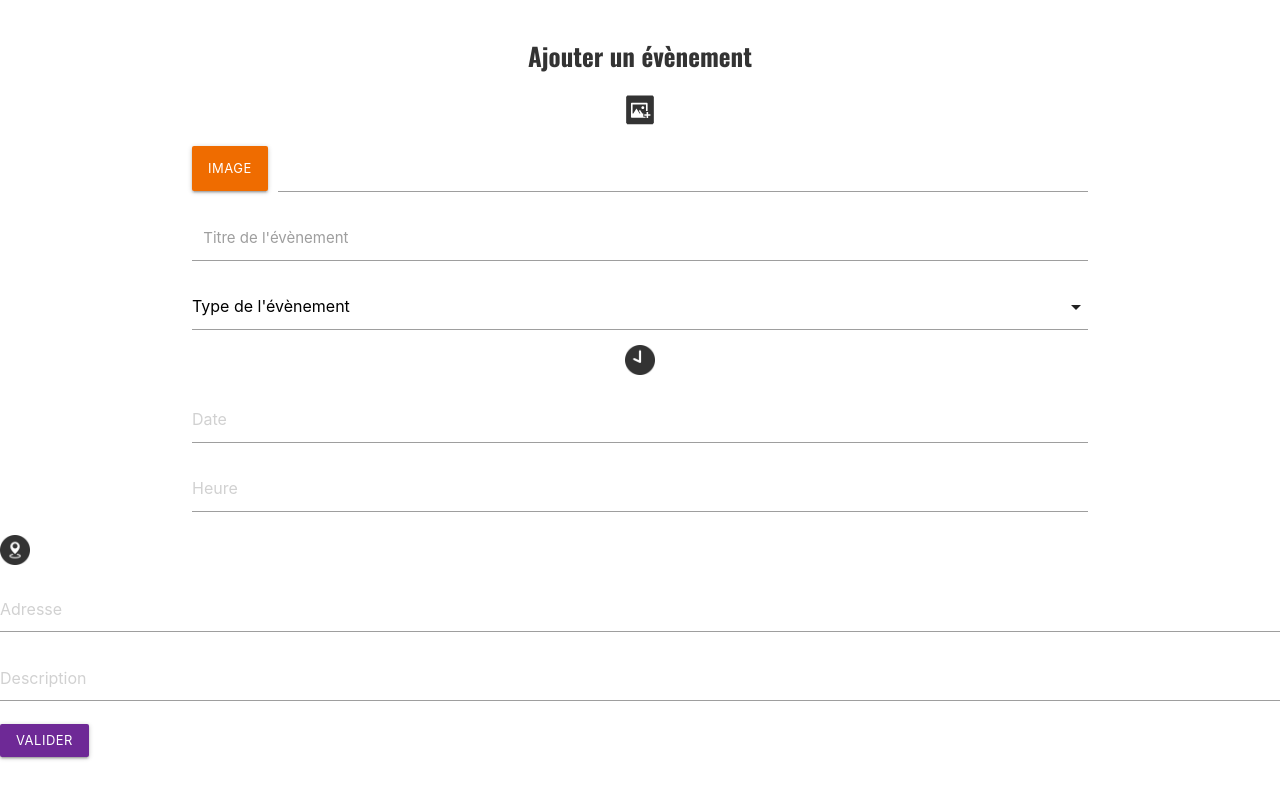
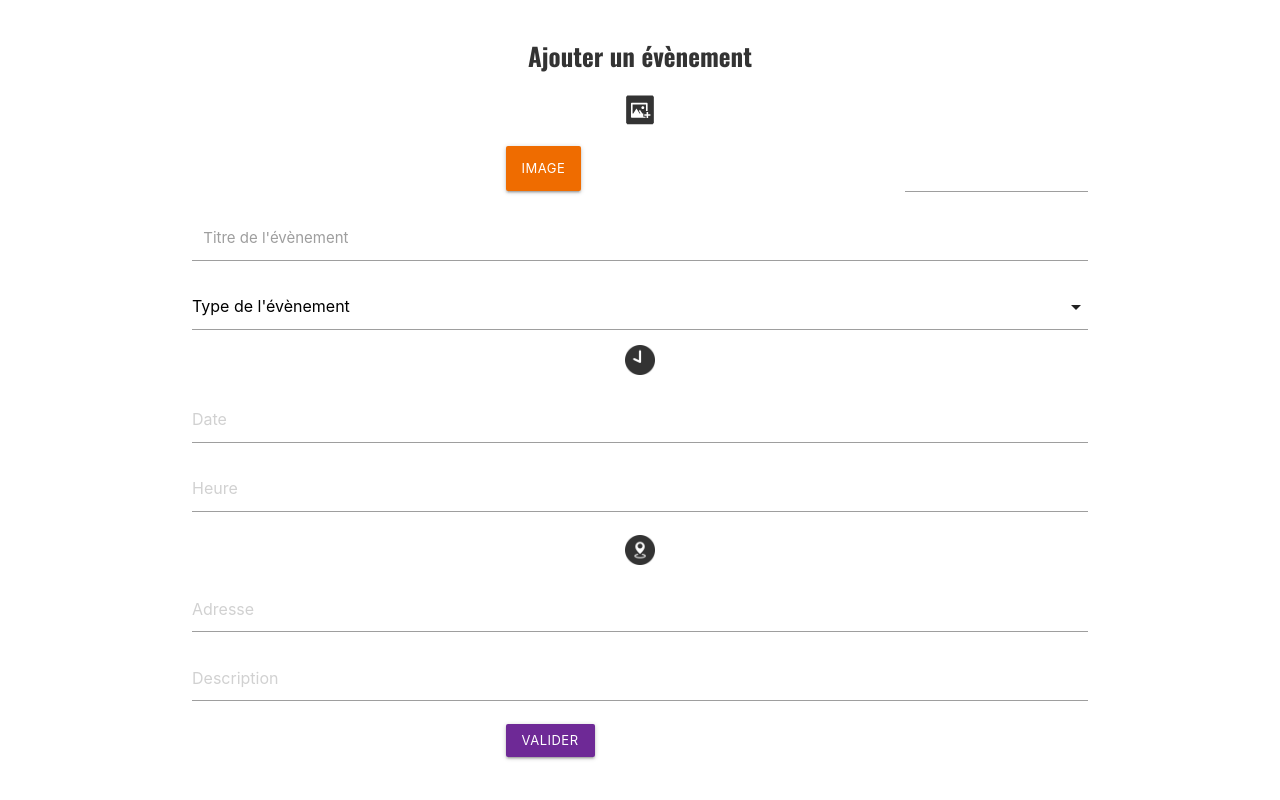
Before and after one commit to antosox/workshopB2, a PHP site: page /add-event.php in a window 1280 px wide. Run offline with PHP 8.4, Linux system fonts and the light colour scheme.

Commit message:
Fix form addEvent

```diff
--- a/add-event.php
+++ b/add-event.php
@@ -9,10 +9,8 @@
       <link rel="stylesheet" href="https://cdnjs.cloudflare.com/ajax/libs/materialize/1.0.0/css/materialize.min.css">
       <!-- Compiled and minified JavaScript -->
       <script src="https://cdnjs.cloudflare.com/ajax/libs/materialize/1.0.0/js/materialize.min.js"></script>
-<head>
       <link rel="stylesheet" href="css/style.css">
       <link href="https://fonts.googleapis.com/css?family=Oswald:700|Roboto" rel="stylesheet">
-
       <title>Ajouter un évènement</title>
    </head>
    <body>
@@ -20,7 +18,9 @@
         <div class="container">
             <h1>Ajouter un évènement</h1>
             <form enctype="multipart/form-data" action="http://<?php echo $_SERVER['HTTP_HOST']; ?>/Modules/TraitementAddEvent.php" method="post">
-               <p><img src="img/picture.svg" alt="picture-file" class="img-form-event"></p>
+                <p>
+                    <img src="img/picture.svg" alt="place" class="img-form-event">
+                </p>
                 <div class="file-field">
                   <div class="btn-small orange darken-3">
                      <span>Image</span>
@@ -42,22 +42,27 @@
                      <option value="3">Sport</option>
                   </select>
                 </div>
-               <div class="input-field s6">
-               <p><img src="img/clock.png" alt="clock" class="img-form-event"></p>
+                <p>
+                    <img src="img/clock.png" alt="clock" class="img-form-event">
+                </p>
+                <div class="input-field col s6">
                   <input id="datepicker" name="date" type="text" class="datepicker" placeholder="Date">
                 </div>
-               <div class="input-field s6">
+                <div class="input-field col s6">
                      <input type="text" id="timepicker" name="time" class="timepicker" placeholder="Heure">
                 </div>
-               </div>
-               <p><img src="img/place.png" alt="place" class="img-form-event"></p>
-               <div class="input-field s12">
+                <p>
+                    <img src="img/place.png" alt="place" class="img-form-event">
+                </p>
+                <div class="input-field col s6">
                   <input type="text" name="address_event" id="address_event" placeholder="Adresse">
                </div>
-               <div class="input-field col s12">
+               <div class="input-field col s6">
                   <input id="desc" name="desc" type="text" class="validate" placeholder="Description">
                </div>
+               <div class="input-field col s6">
                     <button class="btn-small waves-effect waves-light" type="submit" name="action">Valider</button>
+               </div>
             </form>
         </div>
       </section>
--- a/css/style.css
+++ b/css/style.css
@@ -246,9 +246,9 @@ input.valid[type="text"]:not(.browser-default), input.valid[type="text"]:not(.br
     font-weight: bold;
 }
 
-.timepicker-clear, .timepicker-close {
+/* .timepicker-clear, .timepicker-close {
     padding: 0 10px;
-}
+} */
 
 .dropdown-content li > a, .dropdown-content li > span {
     color: #ef5a20;
@@ -256,7 +256,7 @@ input.valid[type="text"]:not(.browser-default), input.valid[type="text"]:not(.br
 
 .btn-small, .btn-small:hover {
     background-color: #6e2996;
-    margin: 0 auto;
+    margin: 0 35%;
 }
 
 /*_________________________ INSCRIPTION _________________________*/
--- a/js/script.js
+++ b/js/script.js
@@ -1,31 +1,25 @@
-$(document).ready(function(){
+$(document).ready(function () {
   $('.datepicker').datepicker({
-        format: 'dd/mm/yyyy',
+    format: 'dd/mm/yyyy'
+  });
+  // $('.datepicker').datepicker();
 });
 
-});
-
-
-$(document).ready(function(){
+$(document).ready(function () {
   $('.timepicker').timepicker();
 });
 
-
-document.addEventListener('DOMContentLoaded', function() {
+document.addEventListener('DOMContentLoaded', function () {
   var elems = document.querySelectorAll('select');
   var instances = M.FormSelect.init(elems, options);
 });
 
-  // Or with jQuery
-
-  $(document).ready(function(){
+$(document).ready(function () {
   $('select').formSelect();
 });
 
-
-  $(document).ready(function(){
+$(document).ready(function () {
   $('.modal').modal();
 });
 
-
 CountDown.load();
```
Lines whose indentation alone changed are shown as unchanged.
